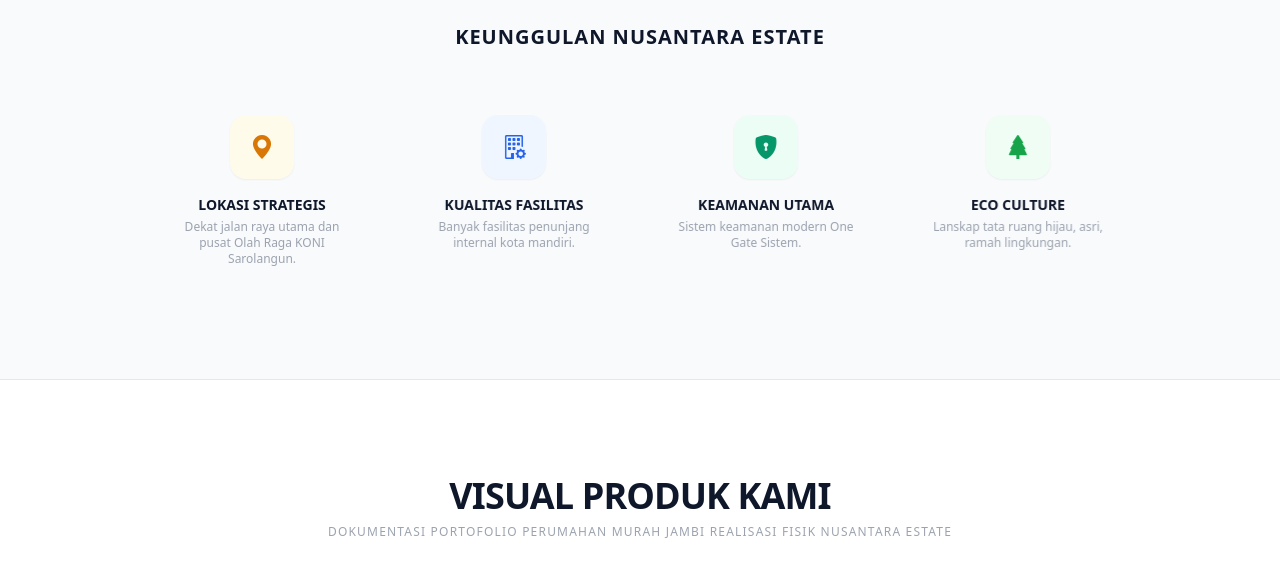
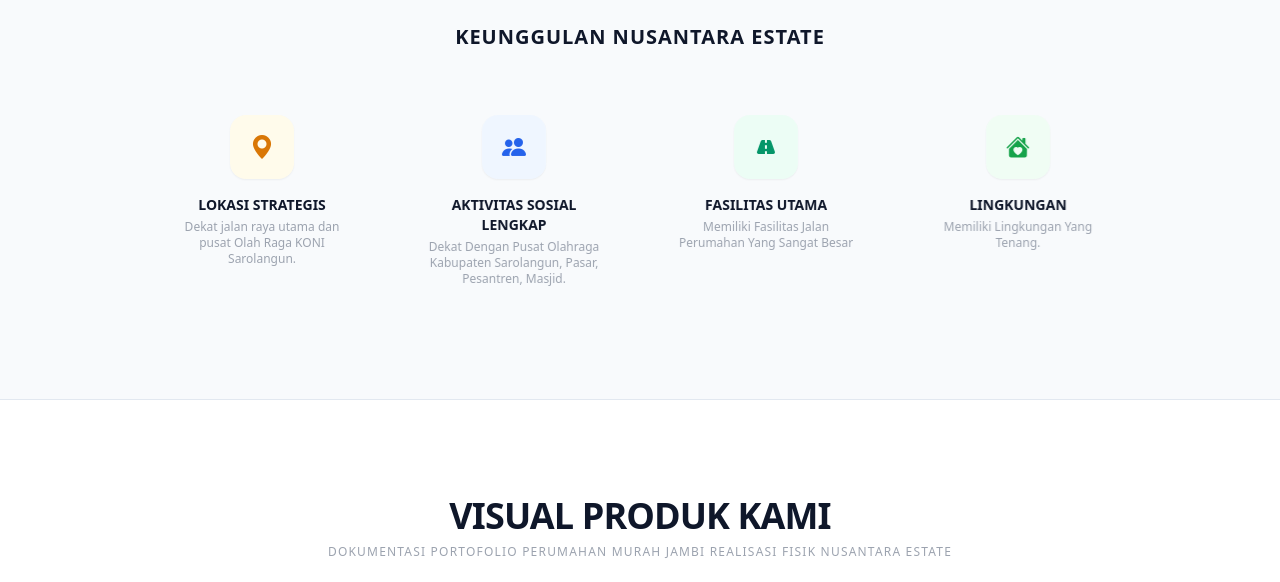
Before and after one commit to DOXYN04/nusantara-estate, a plain HTML site: page index.html in a window 1280 px wide. Shown: the part 1000-1582 px from the top of the page. Drawn offline with nearby package versions, Linux system fonts and the light colour scheme.

Commit message:
Update: index.html

```diff
--- a/index.html
+++ b/index.html
@@ -36,7 +36,6 @@
         }
       }
     </script>
-    <!-- Google tag (gtag.js) -->
     <script
       async
       src="https://www.googletagmanager.com/gtag/js?id=G-4VMR0RY12C"
@@ -67,6 +66,10 @@
     />
 
     <link rel="stylesheet" href="css/style.css" />
+    <link
+      rel="stylesheet"
+      href="https://cdnjs.cloudflare.com/ajax/libs/font-awesome/6.5.2/css/all.min.css"
+    />
   </head>
   <body
     class="bg-abuBg text-gray-900 font-sans antialiased flex flex-col min-h-screen"
@@ -196,33 +199,36 @@
             <div
               class="w-16 h-16 bg-blue-50 rounded-2xl flex items-center justify-center text-blue-600 mb-4 shadow-sm"
             >
-              <i class="bi bi-building-gear text-2xl"></i>
+              <i class="bi bi-people-fill text-2xl"></i>
             </div>
-            <h4 class="font-bold text-navy text-sm mb-1">KUALITAS FASILITAS</h4>
+            <h4 class="font-bold text-navy text-sm mb-1">
+              AKTIVITAS SOSIAL LENGKAP
+            </h4>
             <p class="text-xs text-gray-400">
-              Banyak fasilitas penunjang internal kota mandiri.
+              Dekat Dengan Pusat Olahraga Kabupaten Sarolangun, Pasar,
+              Pesantren, Masjid.
             </p>
           </div>
           <div class="flex flex-col items-center p-4 fitur-card">
             <div
               class="w-16 h-16 bg-emerald-50 rounded-2xl flex items-center justify-center text-emerald-600 mb-4 shadow-sm"
             >
-              <i class="bi bi-shield-lock-fill text-2xl"></i>
+              <i class="fa-solid fa-road"></i>
             </div>
-            <h4 class="font-bold text-navy text-sm mb-1">KEAMANAN UTAMA</h4>
+            <h4 class="font-bold text-navy text-sm mb-1">FASILITAS UTAMA</h4>
             <p class="text-xs text-gray-400">
-              Sistem keamanan modern One Gate Sistem.
+              Memiliki Fasilitas Jalan Perumahan Yang Sangat Besar
             </p>
           </div>
           <div class="flex flex-col items-center p-4 fitur-card">
             <div
               class="w-16 h-16 bg-green-50 rounded-2xl flex items-center justify-center text-green-600 mb-4 shadow-sm"
             >
-              <i class="bi bi-tree-fill text-2xl"></i>
+              <i class="bi bi-house-heart-fill text-2xl"></i>
             </div>
-            <h4 class="font-bold text-navy text-sm mb-1">ECO CULTURE</h4>
+            <h4 class="font-bold text-navy text-sm mb-1">LINGKUNGAN</h4>
             <p class="text-xs text-gray-400">
-              Lanskap tata ruang hijau, asri, ramah lingkungan.
+              Memiliki Lingkungan Yang Tenang.
             </p>
           </div>
         </div>
@@ -384,7 +390,8 @@
               </div>
               <p class="text-2xl font-black text-navy mb-4">Rp 166.000.000</p>
               <p class="text-sm text-gray-500 mb-6">
-                2 Kamar tidur, 1 Kamar mandi, Dengan halaman teras lapang dan total luas 36 m².
+                2 Kamar tidur, 1 Kamar mandi, Dengan halaman teras lapang dan
+                total luas 36 m².
               </p>
               <div class="grid grid-cols-2 gap-3">
                 <button
@@ -456,7 +463,8 @@
               </div>
               <p class="text-2xl font-black text-navy mb-4">Rp 250.000.000</p>
               <p class="text-sm text-gray-500 mb-6">
-                Desain modern, mewah, material premium berkualitas tinggi dengan luas 55 m².
+                Desain modern, mewah, material premium berkualitas tinggi dengan
+                luas 55 m².
               </p>
               <div class="grid grid-cols-2 gap-3">
                 <button
```
